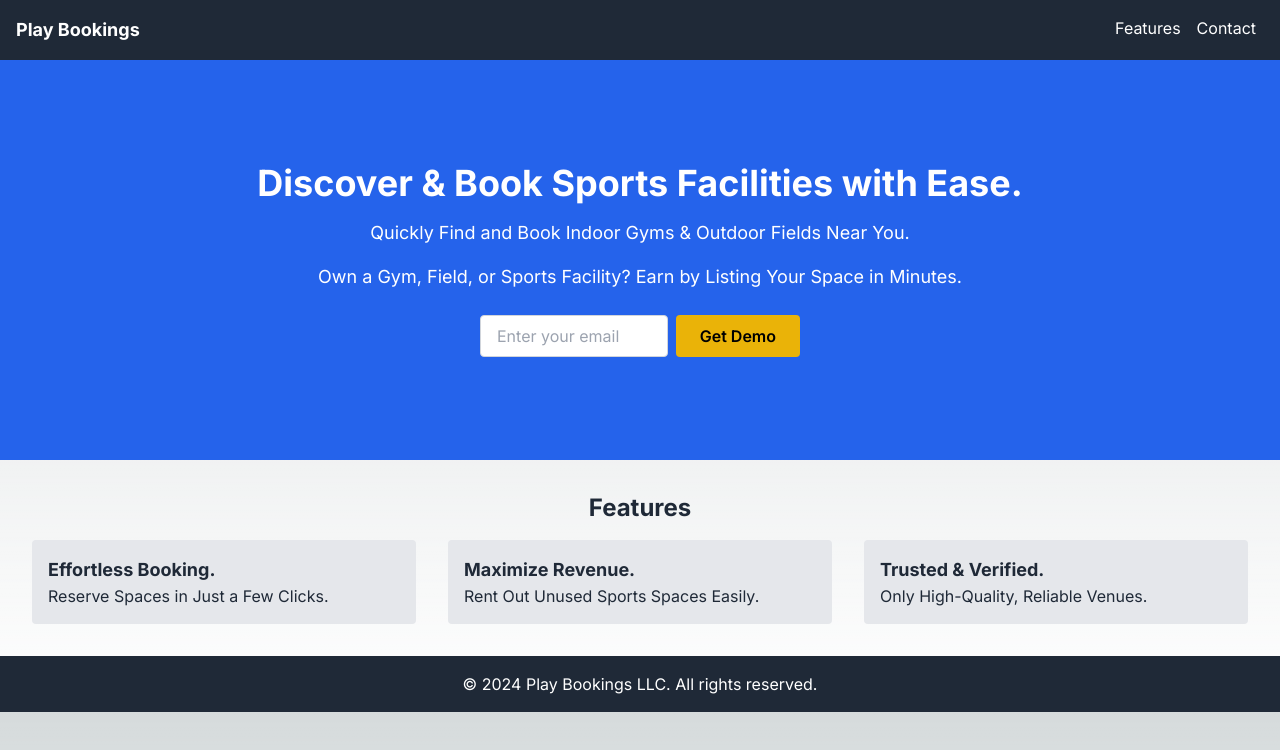
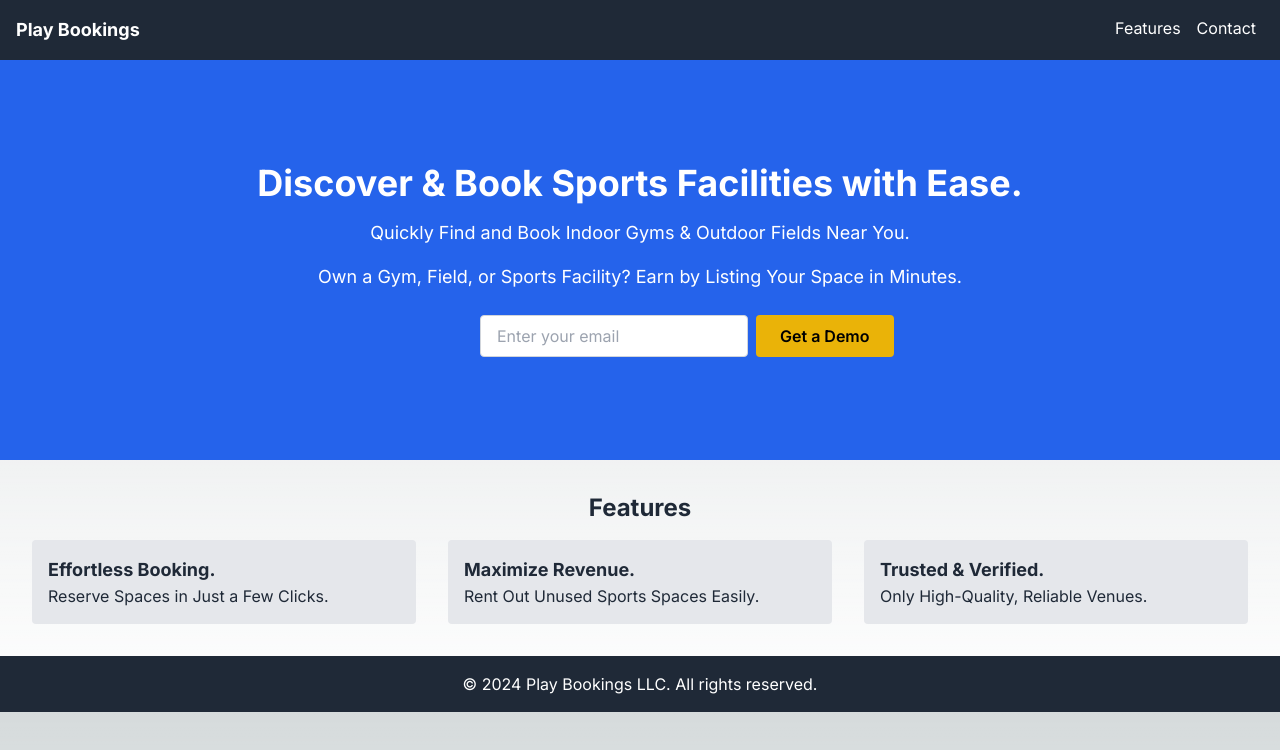
Before and after one commit to jensenmiers/PlayBookings.com, a Next.js app in the folder play-bookings/: page / in a window 1280 px wide. Shown: the top 750 px of the page. Built offline with nearby package versions, Linux system fonts and the light colour scheme.

Commit message:
animated submit button

```diff
--- a/play-bookings/src/pages/index.js
+++ b/play-bookings/src/pages/index.js
@@ -6,6 +6,7 @@ import { toast } from 'react-toastify';
 export default function Home() {
 
   const [email, setEmail] = useState("");
+  const [submitted, setSubmitted] = useState(false);
 
   // event handler for input change
   const handleEmailChange = (event) => {
@@ -36,6 +37,7 @@ export default function Home() {
           className: "bg-green-50 border-green-200",
         });
         setEmail('');
+        setSubmitted(true);
       } else {
         toast.error(`Error: ${result.error}`);
       }
@@ -60,22 +62,24 @@ export default function Home() {
             Own a Gym, Field, or Sports Facility? Earn by Listing Your Space in Minutes.
           </p>
           {/* <button className="mt-6 px-6 py-2 bg-yellow-500 text-black font-semibold rounded">Get Early Access – Join Our List for Exclusive Updates!</button> */}
+          <form onSubmit={handleGetDemoClick}>
             <div className="mt-6 flex flex-col sm:flex-row gap-2 w-full max-w-xs">
               <input
                 type="email"
                 placeholder="Enter your email"
-              className="px-4 py-2 border border-gray-300 rounded text-sm sm:text-base w-full text-black"
+                className="px-4 py-2 border border-gray-300 rounded text-sm sm:text-base w-full sm:w-96 text-black"
                 value={email} // binding the input value to the state
                 onChange={handleEmailChange} // add the event listener for text
               />
               <button
-              className="px-4 sm:px-6 py-2 bg-yellow-500 text-black font-semibold rounded text-sm sm:text-base whitespace-nowrap"
-              onClick={handleGetDemoClick} // add the event handler for submitting the buttton
-              disabled={!email}
+                type="submit"
+                className={`px-4 sm:px-6 py-2 bg-green-500 text-black font-semibold rounded text-sm sm:text-base whitespace-nowrap transition-colors duration-150 ${submitted ? 'bg-green-500 text-white' : 'bg-yellow-500 text-black'}`}
+                disabled={!email || submitted}
               >
-              Get Demo
+                {submitted ? 'Submitted 😎' : 'Get a Demo'}
               </button>
             </div>
+          </form>
         </section>
 
         {/* Features Section */}
```
Lines whose indentation alone changed are shown as unchanged.
